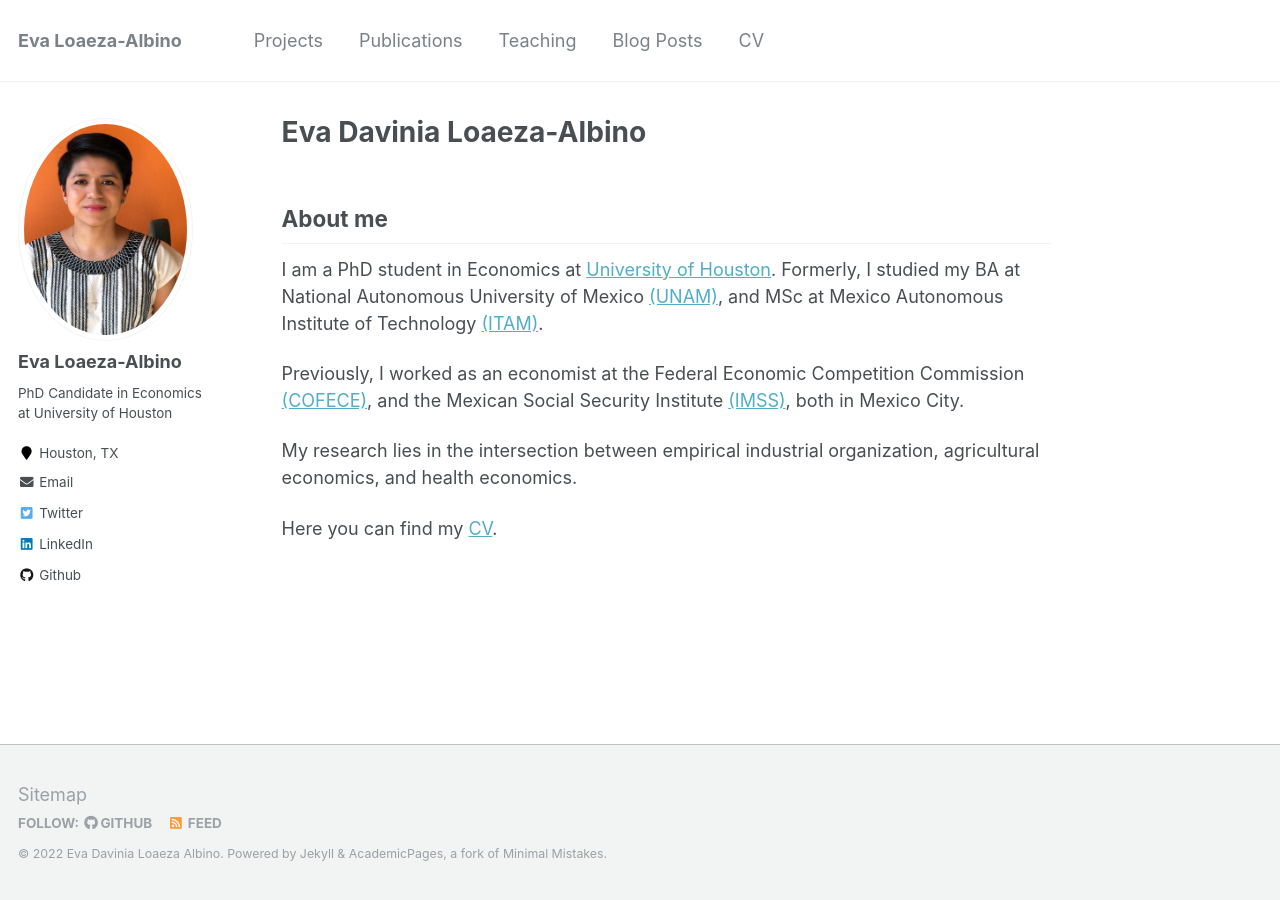
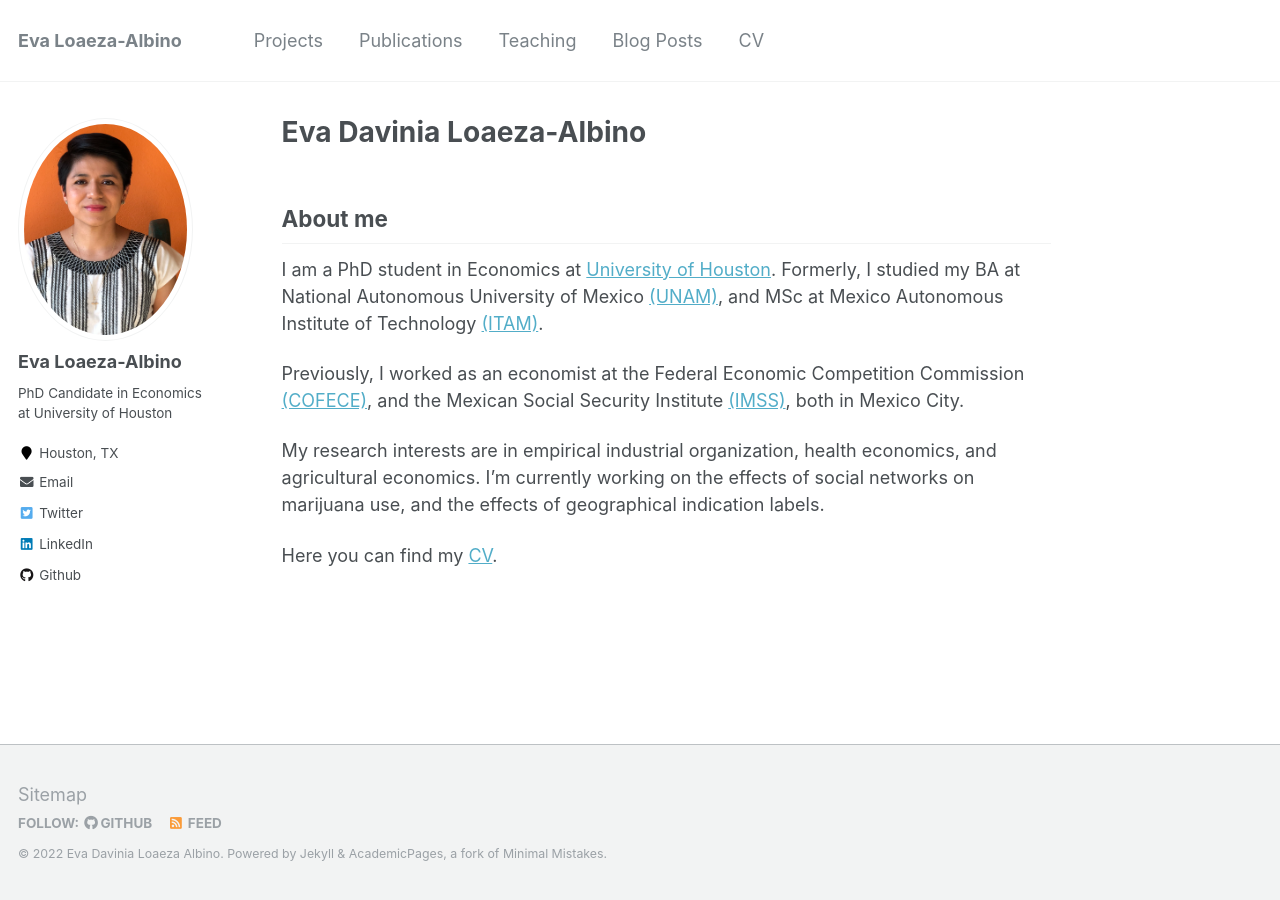
Before and after one commit to evaloaeza/evaloaeza.github.io, a Jekyll site: the page built from _pages/about.md, in a window 1280 px wide. Built offline with Jekyll 4.4.1, drawn with Linux system fonts in a browser that asks for light colours.

Commit message:
Update about.md

```diff
--- a/_pages/about.md
+++ b/_pages/about.md
@@ -14,6 +14,6 @@ I am a PhD student in Economics at [University of Houston](https://www.uh.edu/cl
 
 Previously, I worked as an economist at the Federal Economic Competition Commission [(COFECE)](https://www.cofece.mx/?lang=en), and the Mexican Social Security Institute [(IMSS)](http://www.imss.gob.mx/), both in Mexico City.
 
-My research lies in the intersection between empirical industrial organization, agricultural economics, and health economics.
+My research interests are in empirical industrial organization, health economics, and agricultural economics. I’m currently working on the effects of social networks on marijuana use, and the effects of geographical indication labels.
 
 Here you can find my <a href="/files/EvaLoaeza_CV_2022.pdf">CV</a>.
```
